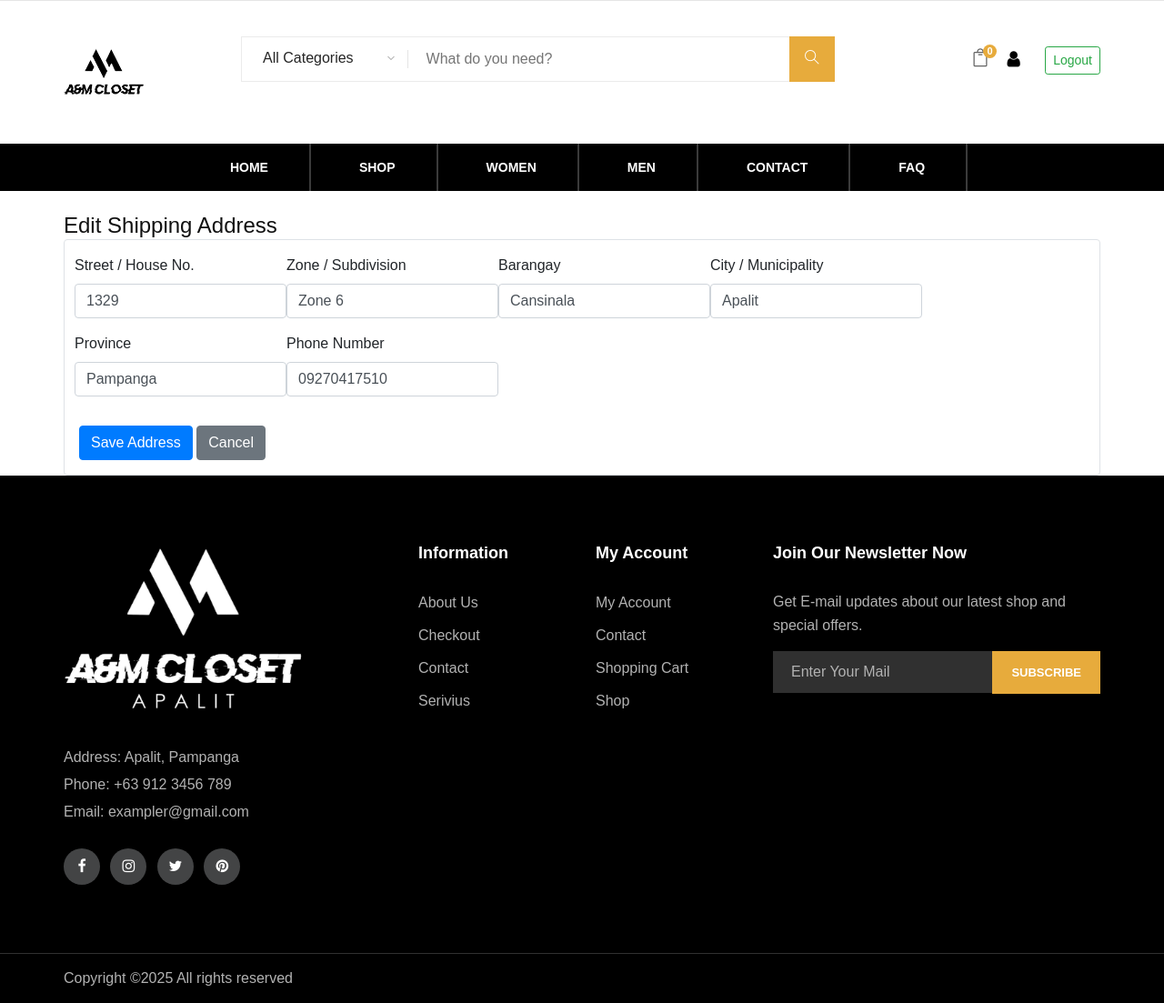
After one commit to Zeek-kull/Capstone, a PHP site: page /src/edit_shipping_address.php in a window 1280 px wide. The commit adds this page. Shown: the whole page at 91% size. Run offline with PHP 8.4, Linux system fonts and the light colour scheme; a user stored in the database is signed in; data comes from the database, SQL or seed files in the repository; tables that the repository leaves empty hold one stand-in row (values such as "Sample post"); some web fonts are replaced.

Commit message:
edit shipping address functionality

```diff
--- /dev/null
+++ b/edit_shipping_address.php
@@ -0,0 +1,114 @@
+<?php
+ob_start();
+session_start();
+include 'header.php';
+include 'lib/connection.php';
+
+// Require user to be logged in
+if (!isset($_SESSION['auth']) || $_SESSION['auth'] != 1) {
+    header('Location: login.php');
+    exit;
+}
+
+$userId = intval($_SESSION['userid']);
+
+// Handle POST update
+if ($_SERVER['REQUEST_METHOD'] === 'POST' && isset($_POST['update_address_btn'])) {
+    $street = trim($_POST['street'] ?? '');
+    $zone = trim($_POST['zone'] ?? '');
+    $barangay = trim($_POST['barangay'] ?? '');
+    $city = trim($_POST['city'] ?? '');
+    $province = trim($_POST['province'] ?? '');
+    $phone = trim($_POST['phone'] ?? '');
+
+    // Basic validation
+    $errors = [];
+    if ($phone === '') {
+        $errors[] = 'Phone number is required.';
+    }
+    if (empty($street) && empty($zone) && empty($barangay) && empty($city) && empty($province)) {
+        $errors[] = 'Please provide at least part of your address.';
+    }
+
+    if (count($errors) === 0) {
+        $streetEsc = mysqli_real_escape_string($conn, $street);
+        $zoneEsc = mysqli_real_escape_string($conn, $zone);
+        $barangayEsc = mysqli_real_escape_string($conn, $barangay);
+        $cityEsc = mysqli_real_escape_string($conn, $city);
+        $provinceEsc = mysqli_real_escape_string($conn, $province);
+        $phoneEsc = mysqli_real_escape_string($conn, $phone);
+
+        $sql = "UPDATE users SET street = '{$streetEsc}', zone = '{$zoneEsc}', barangay = '{$barangayEsc}', city = '{$cityEsc}', province = '{$provinceEsc}', phone = '{$phoneEsc}' WHERE u_id = '{$userId}'";
+        $res = mysqli_query($conn, $sql);
+        if ($res) {
+            $_SESSION['success_message'] = 'Shipping address updated successfully.';
+            header('Location: profile.php');
+            exit;
+        } else {
+            $_SESSION['error_message'] = 'Failed to update address. Please try again.';
+        }
+    } else {
+        // Join errors and show via session so includes/flash.php can display
+        $_SESSION['error_message'] = implode(' ', $errors);
+    }
+    // After handling POST, redirect to avoid form resubmission (if not redirected already)
+    header('Location: edit_shipping_address.php');
+    exit;
+}
+
+// Fetch existing user address
+$user_q = mysqli_query($conn, "SELECT f_name, l_name, street, zone, barangay, city, province, phone FROM users WHERE u_id = '{$userId}' LIMIT 1");
+$user = mysqli_fetch_assoc($user_q) ?: [];
+
+?>
+<!DOCTYPE html>
+<html lang="en">
+<head>
+  <meta charset="utf-8">
+  <meta name="viewport" content="width=device-width, initial-scale=1">
+  <title>Edit Shipping Address</title>
+  <link rel="stylesheet" href="css/css.css" type="text/css">
+  <link rel="stylesheet" href="css/bootstrap.min.css" type="text/css">
+</head>
+<body>
+
+<div class="container mt-4">
+  <h4>Edit Shipping Address</h4>
+  <?php include __DIR__ . '/includes/flash.php'; ?>
+  <form method="post" class="border p-3 rounded" novalidate>
+    <div class="form-row">
+      <div class="form-group">
+        <label for="street">Street / House No.</label>
+        <input type="text" name="street" id="street" class="form-control" value="<?php echo htmlspecialchars($user['street'] ?? ''); ?>">
+      </div>
+      <div class="form-group">
+        <label for="zone">Zone / Subdivision</label>
+        <input type="text" name="zone" id="zone" class="form-control" value="<?php echo htmlspecialchars($user['zone'] ?? ''); ?>">
+      </div>
+      <div class="form-group">
+        <label for="barangay">Barangay</label>
+        <input type="text" name="barangay" id="barangay" class="form-control" value="<?php echo htmlspecialchars($user['barangay'] ?? ''); ?>">
+      </div>
+      <div class="form-group">
+        <label for="city">City / Municipality</label>
+        <input type="text" name="city" id="city" class="form-control" value="<?php echo htmlspecialchars($user['city'] ?? ''); ?>">
+      </div>
+      <div class="form-group">
+        <label for="province">Province</label>
+        <input type="text" name="province" id="province" class="form-control" value="<?php echo htmlspecialchars($user['province'] ?? ''); ?>">
+      </div>
+      <div class="form-group">
+        <label for="phone">Phone Number</label>
+        <input type="text" name="phone" id="phone" class="form-control" value="<?php echo htmlspecialchars($user['phone'] ?? ''); ?>" required>
+      </div>
+    </div>
+    <div class="mt-3">
+      <button type="submit" name="update_address_btn" class="btn btn-primary">Save Address</button>
+      <a href="profile.php" class="btn btn-secondary">Cancel</a>
+    </div>
+  </form>
+</div>
+
+<?php include 'footer.php'; ?>
+</body>
+</html>
```
Also changed, not shown: profile.php (+29 -17 lines), shopping-cart.php (+28 -0 lines).
